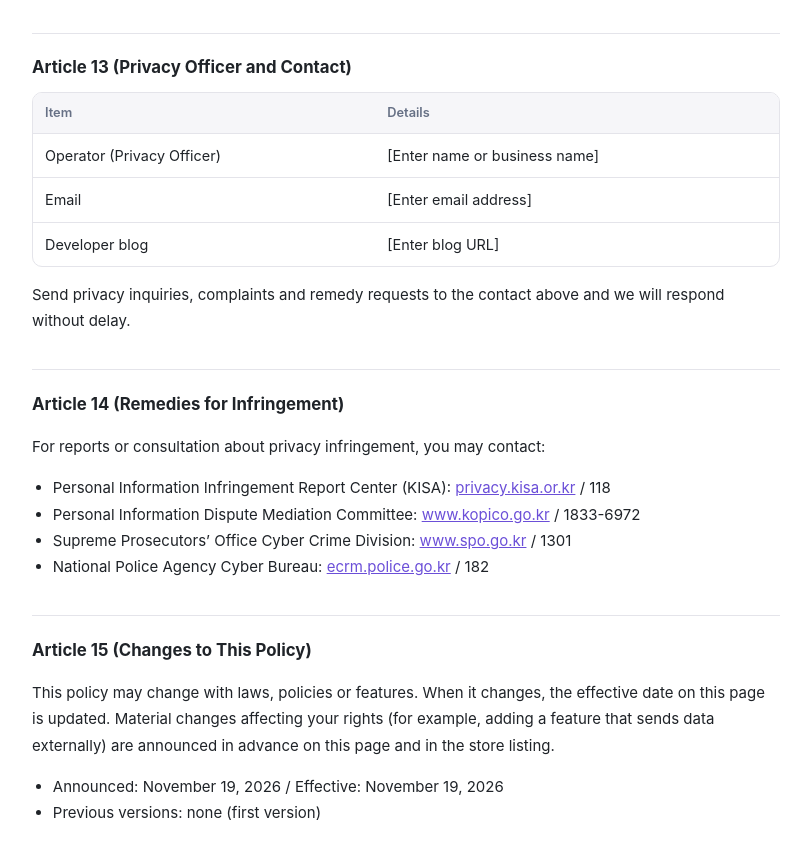
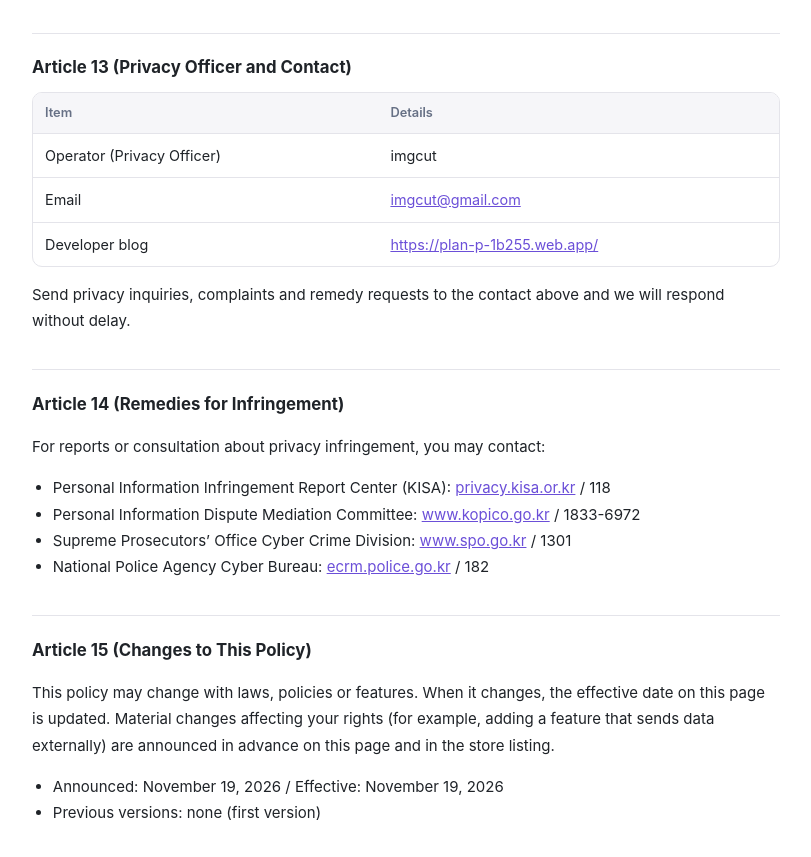
Before and after one commit to imgcut-dev/Chrome-web-store, a browser extension: page docs/privacy-policy-en.html in a window 1280 px wide. Shown: the part 3921-4778 px from the top of the page, without its empty margins (234-1045 px from the left). Drawn offline with Linux system fonts and the light colour scheme.

Commit message:
처리방침 운영자 연락처 입력
Co-Authored-By: Claude Sonnet 5.5 <noreply@anthropic.com>

```diff
--- a/docs/privacy-policy-en.html
+++ b/docs/privacy-policy-en.html
@@ -164,9 +164,9 @@
 <h2 id="s13">Article 13 (Privacy Officer and Contact)</h2>
 <table>
   <tr><th>Item</th><th>Details</th></tr>
-  <tr><td>Operator (Privacy Officer)</td><td>[Enter name or business name]</td></tr>
-  <tr><td>Email</td><td>[Enter email address]</td></tr>
-  <tr><td>Developer blog</td><td>[Enter blog URL]</td></tr>
+  <tr><td>Operator (Privacy Officer)</td><td>imgcut</td></tr>
+  <tr><td>Email</td><td><a href="mailto:imgcut@gmail.com">imgcut@gmail.com</a></td></tr>
+  <tr><td>Developer blog</td><td><a href="https://plan-p-1b255.web.app/">https://plan-p-1b255.web.app/</a></td></tr>
 </table>
 <p>Send privacy inquiries, complaints and remedy requests to the contact above and we will respond without delay.</p>
 
```
Also changed, not shown: docs/privacy-policy.html (+3 -3 lines).
